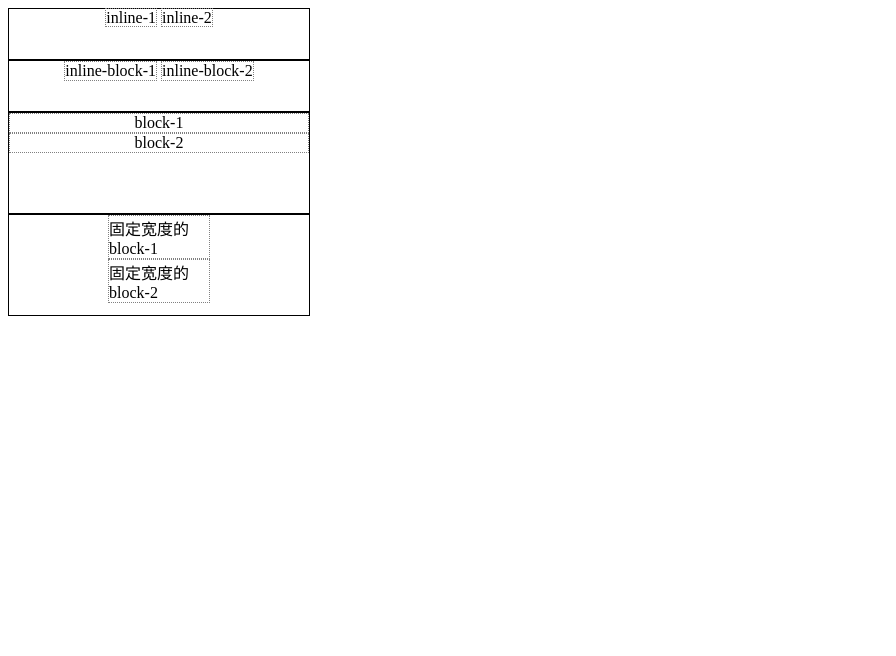
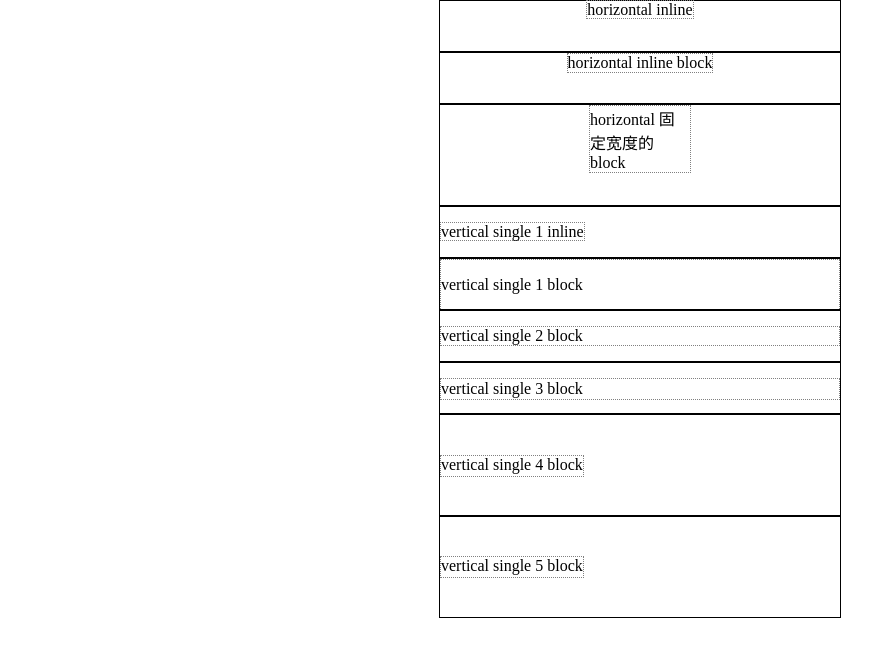
Before and after one commit to PoplarK/grocery, a plain HTML site: page middle/index.html in a window 1280 px wide. Shown: the whole page, without its empty margins (0-896 px from the left). Drawn offline with Linux system fonts and the light colour scheme.

Commit message:
middle - 垂直居中

```diff
--- a/middle/index.html
+++ b/middle/index.html
@@ -9,20 +9,37 @@
     </head>
     <body>
         <div class="inline-container horizontal-inline">
-            <span class="sub">inline-1</span>
-            <span class="sub">inline-2</span>
+            <span class="sub">horizontal inline</span>
         </div>
         <div class="inline-container horizontal-inline">
-            <div class="sub" style="display:inline-block;">inline-block-1</div>
-            <div class="sub" style="display:inline-block;">inline-block-2</div>
-        </div>
-        <div class="block-container horizontal-block-1">
-            <div class="sub">block-1</div>
-            <div class="sub">block-2</div>
+            <div class="inline-block sub">horizontal inline block</div>
         </div>
         <div class="block-container">
-            <div class="horizontal-block-2 sub">固定宽度的 block-1</div>
-            <div class="horizontal-block-2 sub">固定宽度的 block-2</div>
+            <div class="horizontal-block sub">horizontal 固定宽度的 block</div>
+        </div>
+        <div class="inline-container vertical-single-1">
+            <span class="sub">vertical single 1 inline</span>
+        </div>
+        <div class="inline-container vertical-single-1">
+            <div class="sub">vertical single 1 block</div>
+        </div>
+        <div class="inline-container vertical-single-2">
+            <div class="sub">vertical single 2 block</div>
+        </div>
+        <div class="inline-container">
+            <div class="vertical-single-3">
+                <div class="sub">vertical single 3 block</div>
+            </div>
+        </div>
+        <div class="block-container">
+            <div class="vertical-single-4-parent">
+                <div class="vertical-single-4 sub">vertical single 4 block</div>
+            </div>
+        </div>
+        <div class="block-container">
+            <div class="vertical-single-5-parent">
+                <div class="vertical-single-5 sub">vertical single 5 block</div>
+            </div>
         </div>
     </body>
 </html>
--- a/middle/my.css
+++ b/middle/my.css
@@ -1,9 +1,13 @@
+body {
+    width: 402px;
+    margin: 0 auto;
+}
 .inline-container {
-    width: 300px;
+    width: 400px;
     height: 50px;
 }
 .block-container {
-    width: 300px;
+    width: 400px;
     height: 100px;
 }
 .inline-container, .block-container {
@@ -12,15 +16,61 @@
 .sub {
     border: 1px dotted grey;
 }
+
 .horizontal-inline {
 	text-align: center;
 }
 
-.horizontal-block-1 {
-    text-align: center;
+.inline-block {
+    display: inline-block;
 }
 
-.horizontal-block-2 {
+.horizontal-block {
     width: 100px;
     margin: 0 auto;
 }
+
+.vertical-single-1 {
+    height: 50px;
+    line-height: 50px;
+}
+
+.vertical-single-2 {
+    display: table-cell;
+    vertical-align: middle;
+}
+
+.vertical-single-3 {
+    padding-top: 15px;
+    padding-bottom: 15px;
+}
+
+.vertical-single-3 > div {
+    height: 20px;
+    line-height: 20px;
+}
+
+.vertical-single-4-parent {
+    height: 100%;
+    position: relative;
+}
+
+.vertical-single-4 {
+    position: absolute;
+    height: 20px;
+    top: 50%;
+    margin-top: -10px;
+}
+
+.vertical-single-5-parent {
+    height: 100%;
+    position: relative;
+}
+
+.vertical-single-5 {
+    position: absolute;
+    top: 0;
+    bottom: 0;
+    margin: auto 0;
+    height: 20px;
+}
```
Also changed, not shown: middle/README.md.
